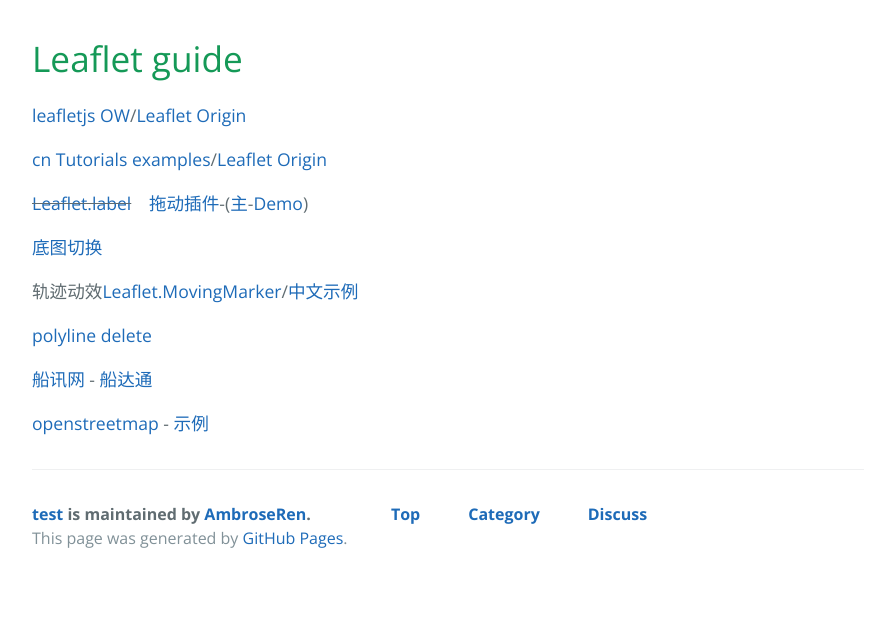
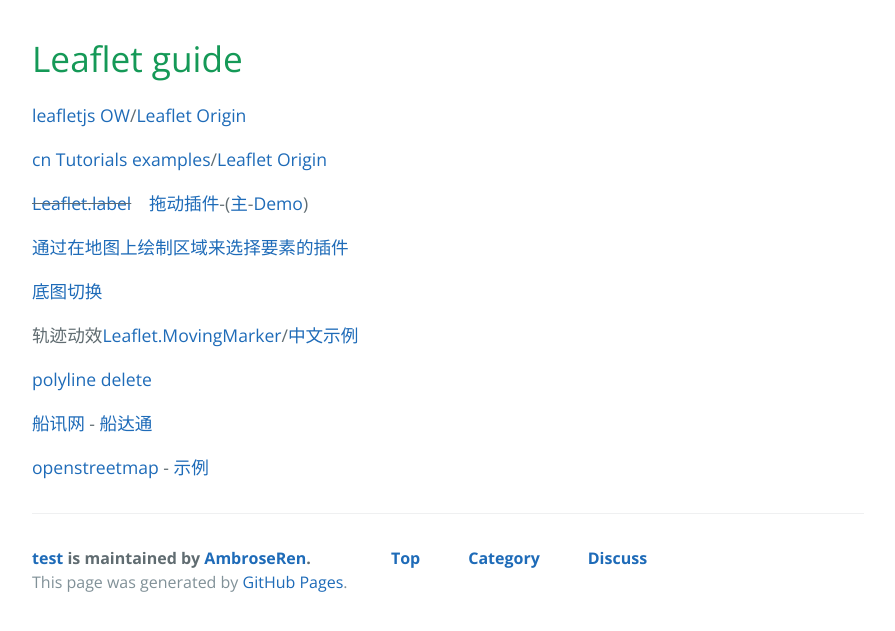
Before and after one commit to AmbroseRen/test, a Jekyll site: the page built from js/leaflet.md, in a window 1280 px wide. Shown: the top 631 px of the page, without its empty margins (192-1087 px from the left). Built offline with Jekyll 4.4.1, drawn with Linux system fonts in a browser that asks for light colours; our own code applies the rules of GitHub Pages for plain Markdown files; the repository's description, which GitHub fills in, is left out.

Commit message:
Update leaflet.md

```diff
--- a/js/leaflet.md
+++ b/js/leaflet.md
@@ -5,6 +5,8 @@
 [cn Tutorials examples](https://leafletjs.cn/examples.html)/[Leaflet Origin](https://github.com/NICEXAI/leaflet_zh)
 
 ~~[Leaflet.label](https://github.com/Leaflet/Leaflet.label)~~&emsp;[拖动插件](https://github.com/Leaflet/Path.Drag.js)-([主](https://www.javascriptcn.com/post/32271)-[Demo](https://www.javascriptcn.com/post/37557#examples))
+
+[通过在地图上绘制区域来选择要素的插件](https://github.com/sandropibia/Leaflet.SelectAreaFeature)
 
 [底图切换](https://github.com/clavijojuan/L.switchBasemap)
 
```
